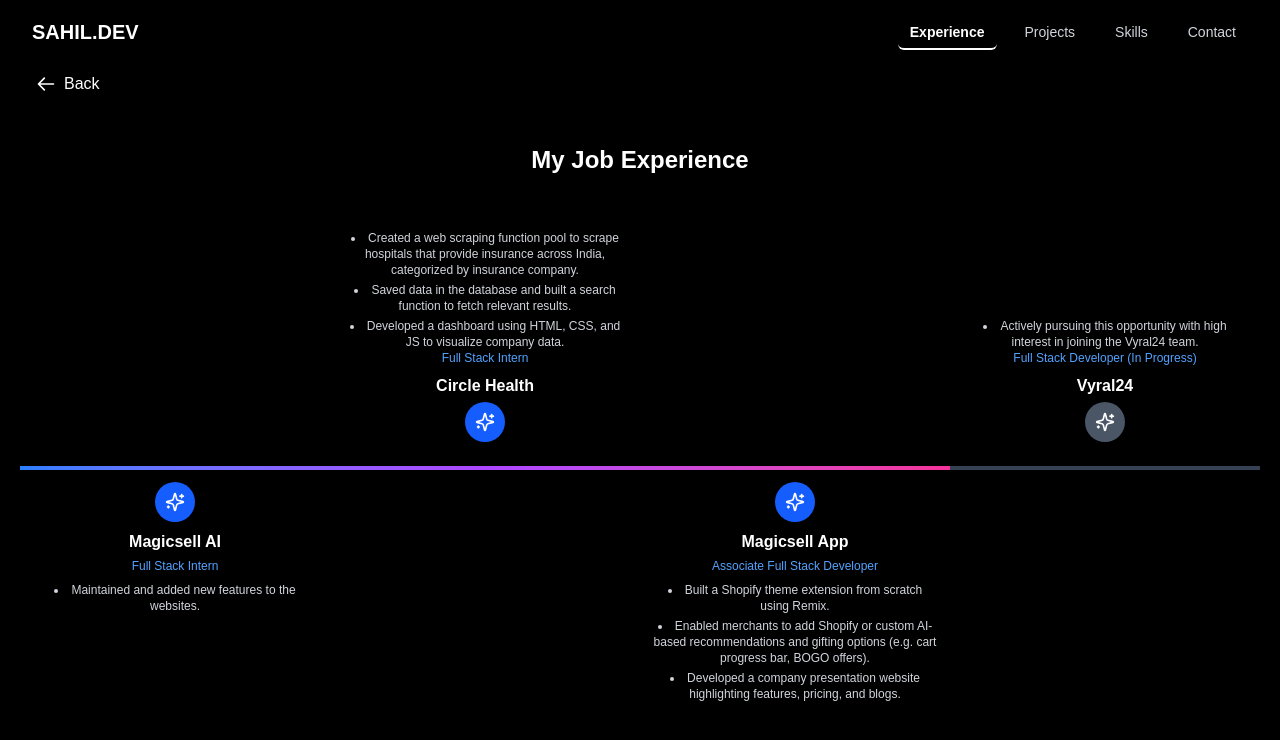
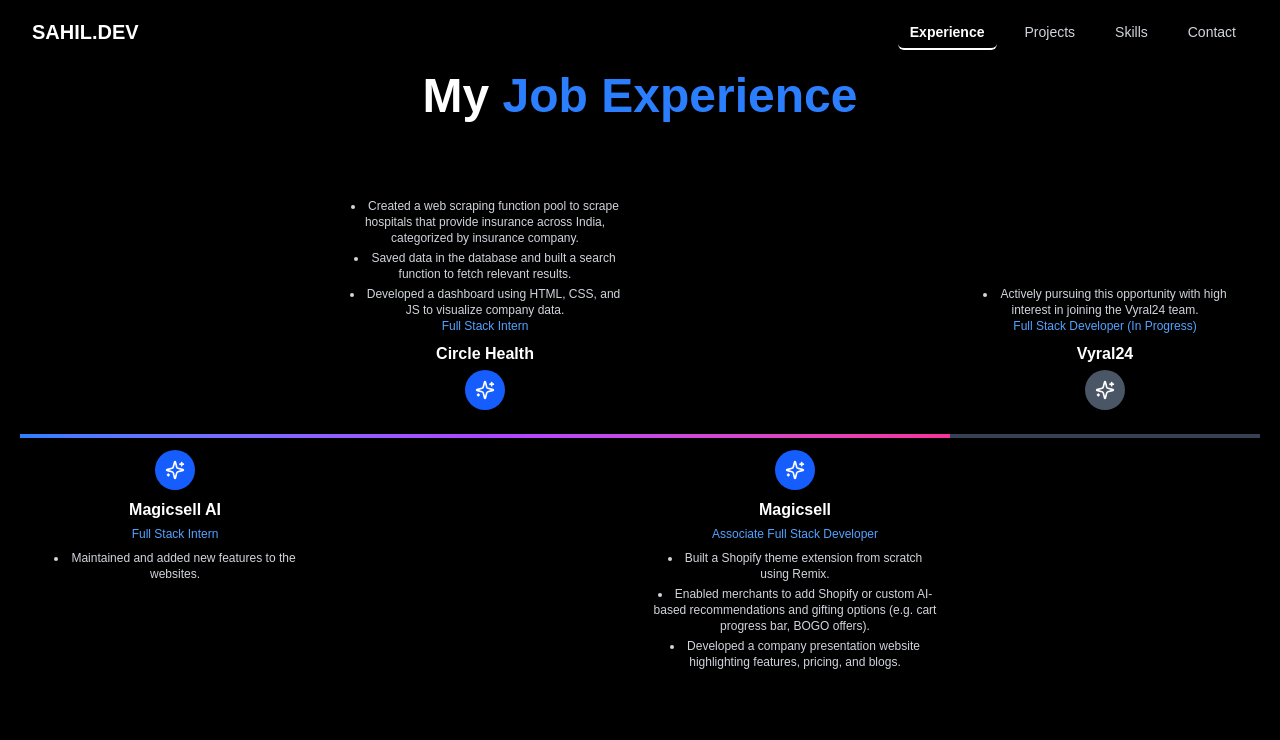
Before and after one commit to sahilsagar01/next-portfolio, a Next.js app: page /experience in a window 1280 px wide. Shown: the top 740 px of the page. Built offline with nearby package versions, Linux system fonts and the light colour scheme.

Commit message:
minor bug fix

```diff
--- a/src/components/ContactMe.tsx
+++ b/src/components/ContactMe.tsx
@@ -3,8 +3,6 @@
 import { motion } from 'framer-motion';
 import { useRef, useState } from 'react';
 import emailjs from '@emailjs/browser';
-import Link from 'next/link';
-import Back from './Back';
 
 const ContactMe = () => {
   const [error, setError] = useState(false);
@@ -69,7 +67,6 @@
       animate="visible"
       variants={containerVariants}
     >
-      <Back />
 
       <div className="max-w-7xl mx-auto grid grid-cols-1 lg:grid-cols-2 gap-12 items-center">
         <motion.div className="space-y-8" variants={itemVariants}>
--- a/src/components/JobExperienceProgressBar.tsx
+++ b/src/components/JobExperienceProgressBar.tsx
@@ -3,7 +3,6 @@
 import React from "react";
 import { motion } from "framer-motion";
 import { Sparkles } from "lucide-react";
-import Link from "next/link";
 
 const experiences = [
   {
@@ -21,7 +20,7 @@
     ],
   },
   {
-    title: "Magicsell App",
+    title: "Magicsell",
     role: "Associate Full Stack Developer",
     work: [
       "Built a Shopify theme extension from scratch using Remix.",
@@ -38,38 +37,31 @@
     inProgress: true,
   },
 ];
+ const itemVariants = {
+   hidden: { y: 20, opacity: 0 },
+   visible: {
+     y: 0,
+     opacity: 1,
+     transition: {
+       duration: 0.5,
+       ease: "easeOut",
+     },
+   },
+ };
+
+
 
 const JobExperience = () => {
   return (
     <div className="py-16 px-5 bg-black text-white min-h-screen flex flex-col gap-10">
-      <Link href="/">
-        <motion.button
-          whileHover={{ scale: 1.05 }}
-          whileTap={{ scale: 0.95 }}
-          className="flex items-center space-x-2 backdrop-blur-sm px-4 py-2 rounded-lg text-white transition-colors"
+      <div className=" lg:pt-2 flex flex-col md:gap-[250px]">
+        {" "}
+        <motion.h2
+          variants={itemVariants}
+          className="text-4xl sm:text-5xl font-bold text-center mb-16"
         >
-          <svg
-            className="w-5 h-5"
-            fill="none"
-            stroke="currentColor"
-            viewBox="0 0 24 24"
-            xmlns="http://www.w3.org/2000/svg"
-          >
-            <path
-              strokeLinecap="round"
-              strokeLinejoin="round"
-              strokeWidth={2}
-              d="M10 19l-7-7m0 0l7-7m-7 7h18"
-            />
-          </svg>
-          <span>Back</span>
-        </motion.button>
-      </Link>
-      <div className=" flex flex-col md:gap-[250px]">
-        {" "}
-        <h2 className="text-3xl sm:text-2xl font-bold text-center mb-10">
-          My Job Experience
-        </h2>
+          My <span className="text-blue-500">Job Experience</span>
+        </motion.h2>
         <div className="relative w-full max-w-7xl mx-auto">
           {/* Desktop Horizontal Timeline */}
           <div className="hidden sm:block">
--- a/src/components/Projects.tsx
+++ b/src/components/Projects.tsx
@@ -3,7 +3,6 @@
 import { motion, AnimatePresence } from 'framer-motion';
 import Link from 'next/link';
 import { useState } from 'react';
-import Back from './Back';
 
 interface Project {
   title: string;
@@ -106,7 +105,6 @@
       variants={containerVariants}
       id="projects"
     >
-      <Back />
 
       <div className="max-w-7xl mx-auto w-full">
         <motion.h2
--- a/src/components/Skills.tsx
+++ b/src/components/Skills.tsx
@@ -2,7 +2,6 @@
 
 import { motion } from "framer-motion";
 import Link from "next/link";
-import Back from "./Back";
 
 const Skills = () => {
   const skillCategories = [
@@ -180,7 +179,6 @@
       variants={containerVariants}
       id="skills"
     >
-      <Back />
       <div className="max-w-7xl mx-auto w-full">
         <motion.h2
           variants={itemVariants}
```
